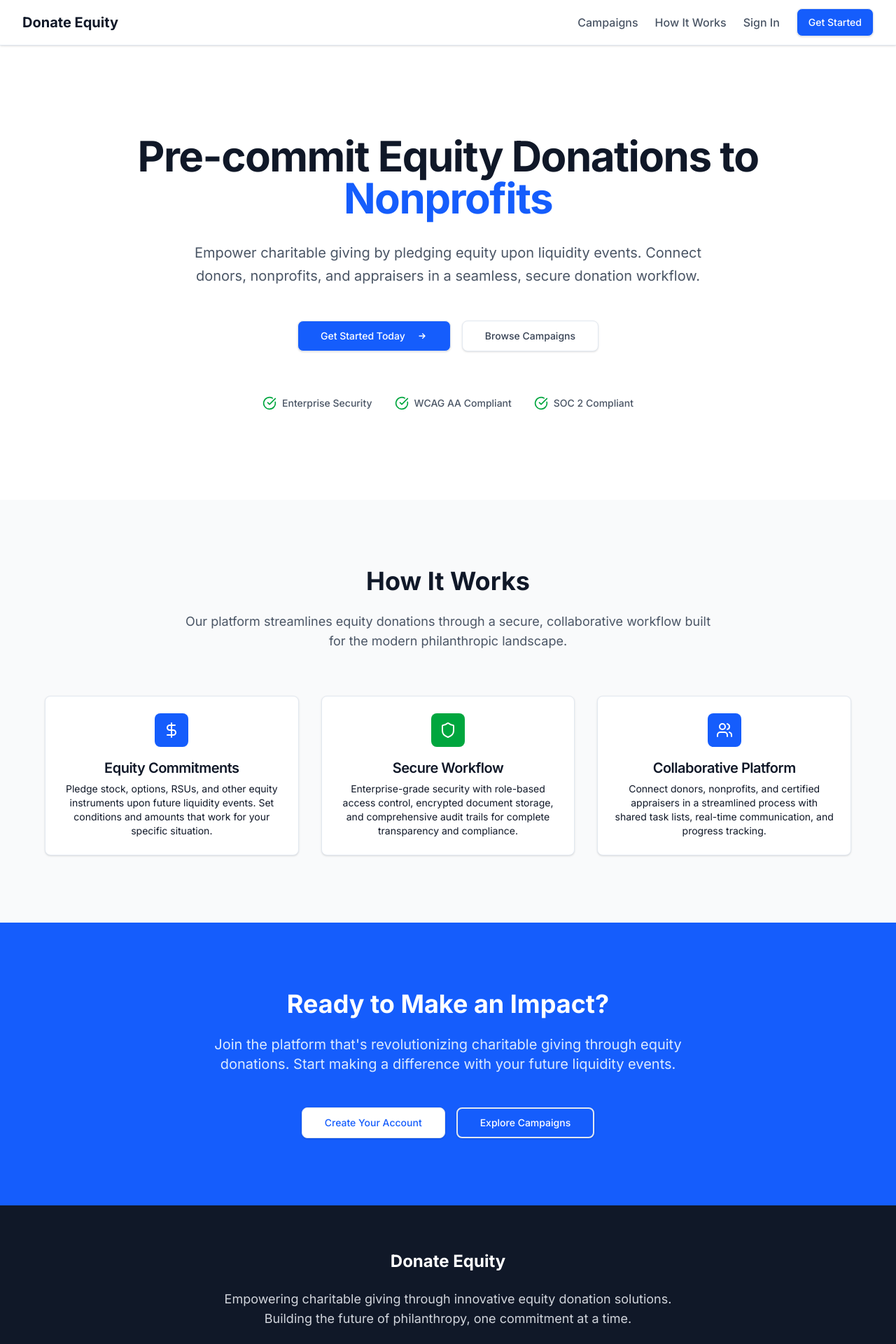
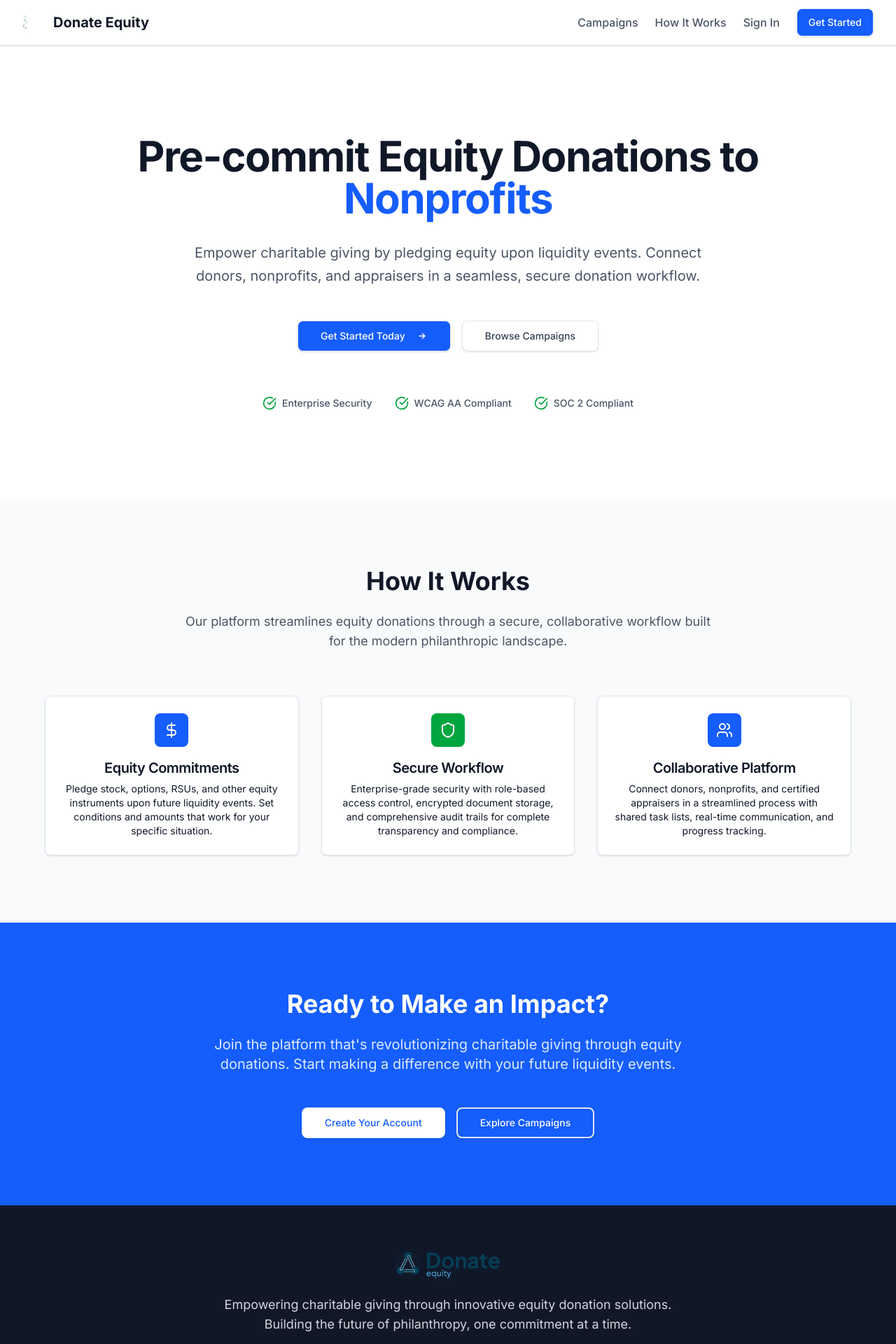
Before and after one commit to BlakeMarcotte/DonateEquity, a Next.js app: page / in a window 1280 px wide. Shown: the top 1920 px of the page at 70% size. Built offline with nearby package versions, Linux system fonts and the light colour scheme; no server answers.

Commit message:
add in logos

```diff
--- a/app/page.tsx
+++ b/app/page.tsx
@@ -1,5 +1,6 @@
 import { Metadata } from 'next'
 import { Inter } from 'next/font/google'
+import Image from 'next/image'
 import { Button } from '@/components/ui/button'
 import { Card, CardDescription, CardHeader, CardTitle } from '@/components/ui/card'
 import { CheckCircle, DollarSign, Shield, Users } from 'lucide-react'
@@ -27,7 +28,15 @@ export default function HomePage() {
       <header className="sticky top-0 z-50 bg-white border-b border-gray-200 shadow-sm">
         <nav className="max-w-7xl mx-auto px-4 sm:px-6 lg:px-8" role="navigation" aria-label="Main navigation">
           <div className="flex justify-between items-center h-16">
-            <div className="flex items-center">
+            <div className="flex items-center gap-3">
+              <Image
+                src="/images/b16c1b84-cf9d-4263-b646-0213ed167e38.png"
+                alt="Donate Equity"
+                width={32}
+                height={32}
+                className="h-8 w-8"
+                priority
+              />
               <h1 className="text-xl font-bold text-gray-900">
                 <span className="sr-only">Donate Equity - </span>
                 Donate Equity
@@ -216,7 +225,15 @@ export default function HomePage() {
       <footer className="bg-gray-900 text-white py-16" role="contentinfo">
         <div className="max-w-7xl mx-auto px-4 sm:px-6 lg:px-8">
           <div className="text-center">
-            <h4 className="text-2xl font-bold mb-6 text-white">Donate Equity</h4>
+            <div className="flex justify-center items-center gap-4 mb-6">
+              <Image
+                src="/images/bfe92aaa-be90-469e-8668-5d1fc1a34371.png"
+                alt="Donate Equity Logo"
+                width={280}
+                height={80}
+                className="h-10 w-auto"
+              />
+            </div>
             <p className="text-lg text-gray-300 mb-10 max-w-2xl mx-auto">
               Empowering charitable giving through innovative equity donation solutions.
               Building the future of philanthropy, one commitment at a time.
--- a/components/auth/AuthLayout.tsx
+++ b/components/auth/AuthLayout.tsx
@@ -1,6 +1,7 @@
 'use client'
 
 import Link from 'next/link'
+import Image from 'next/image'
 import { ReactNode } from 'react'
 import { CheckCircle } from 'lucide-react'
 
@@ -36,10 +37,17 @@ export default function AuthLayout({ children, mode }: AuthLayoutProps) {
         <div className="relative z-10 flex flex-col justify-center px-12 xl:px-16">
           {/* Logo */}
           <div className="mb-12">
-            <h1 className="text-2xl font-bold text-white">
-              Donate Equity
-            </h1>
-            <p className="text-blue-200 mt-2 text-sm">
+            <div className="flex items-center gap-4 mb-4">
+              <Image
+                src="/images/bfe92aaa-be90-469e-8668-5d1fc1a34371.png"
+                alt="Donate Equity Logo"
+                width={280}
+                height={80}
+                className="h-12 w-auto"
+                priority
+              />
+            </div>
+            <p className="text-blue-200 text-sm">
               Professional Equity Donation Platform
             </p>
           </div>
@@ -91,9 +99,19 @@ export default function AuthLayout({ children, mode }: AuthLayoutProps) {
       <div className="w-full lg:w-1/2 flex flex-col">
         {/* Mobile Logo */}
         <div className="lg:hidden bg-white border-b border-gray-200 px-6 py-4">
-          <h1 className="text-xl font-bold text-gray-900">
-            Donate Equity
-          </h1>
+          <div className="flex items-center gap-3">
+            <Image
+              src="/images/b16c1b84-cf9d-4263-b646-0213ed167e38.png"
+              alt="Donate Equity"
+              width={32}
+              height={32}
+              className="h-8 w-8"
+              priority
+            />
+            <h1 className="text-xl font-bold text-gray-900">
+              Donate Equity
+            </h1>
+          </div>
         </div>
 
         {/* Form Container */}
```
